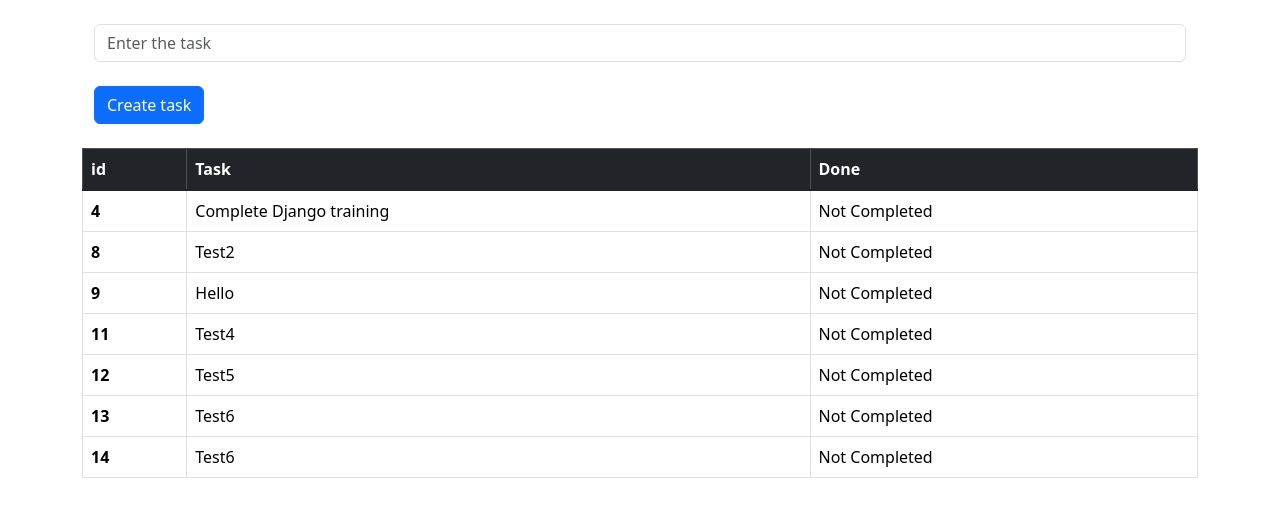
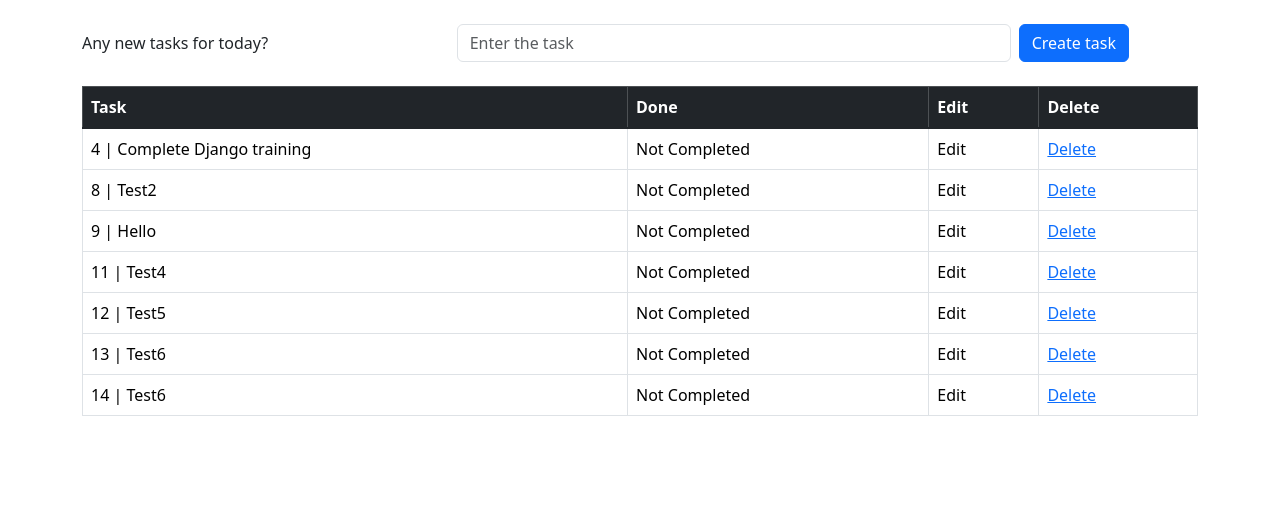
Before and after one commit to Poojan26/todo-list, a Django app: page /task/ in a window 1280 px wide. Shown: the part 65-582 px from the top of the page. Run offline with Django 5.2, Linux system fonts and the light colour scheme; data comes from the database, SQL or seed files in the repository; both versions use the stored data as it was after the commit.

Commit message:
Added delete functionality on rows and UI update

```diff
--- a/todolist_app/templates/todolist.html
+++ b/todolist_app/templates/todolist.html
@@ -10,7 +10,9 @@
     <br/>
 
     <div class="container">
+    {% if messages%}
         {% for message in messages%}
+
             <div class="alert alert-primary alert-dismissible fade show" role="alert">
                 {{message}}
                 <button type="button" class="btn-close" data-bs-dismiss="alert" aria-label="Close"></button>
@@ -18,44 +20,60 @@
 
 
         {%endfor%}
-    <form method = "POST">
+    {% endif %}
+
+
+    <form method="POST" class="row align-items-center g-2">
         {% csrf_token %}
-        <div class="container">
+
+        <!-- Label with Auto-Sized Column -->
+        <label class="col-lg-4 col-form-label">Any new tasks for today?</label>
+
+        <!-- Input Field Wrapped in a Column -->
+        <div class="col-md-6 col-lg-6">
             <input type="text" class="form-control" placeholder="Enter the task" name="task">
-        <br/>
-        <button type="submit" class="btn btn-primary">Create task</button>
+        </div>
+
+        <!-- Button with Auto Width -->
+        <div class="col-lg-2">
+            <button type="submit" class="btn btn-primary w-auto text-nowrap">Create task</button>
         </div>
     </form>
-</div>
+
     <br/>
 
-    <div class= "container">
     <table class="table table-bordered" >
         <thead class="table table-dark"  >
             <tr>
-                    <th scope="col">id</th>
                 <th scope="col">Task</th>
                 <th scope="col">Done</th>
+                <th scope="col">Edit</th>
+                <th scope="col">Delete</th>
                 </tr>
         </thead>
 
+
+
         <tbody class="table-group-divider">
+            {% if all_tasks%}
                 {% for obj in all_tasks %}
                     {% if obj.done%}
                         <tr class="table table-success">
-                            <th scope="row">{{obj.id}}</th>
-                            <td>{{obj.task}}</td>
+                            <td>{{obj.id}} | {{obj.task}}</td>
                             <td>Completed</td>
+                            <td>Edit</td>
+                            <td><a href="{% url 'delete_task' obj.id %}">Delete</a></td>
                         </tr>
                     {% else %}
                         <tr>
-                            <th scope="row">{{obj.id}}</th>
-                            <td>{{obj.task}}</td>
+                            <td>{{obj.id}} | {{obj.task}}</td>
                             <td>Not Completed</td>
+                            <td>Edit</td>
+                            <td><a href="{% url 'delete_task' obj.id %}">Delete</a></td>
                         </tr>
                     {% endif %}
-
                 {% endfor %}
+            {% endif %}
         </tbody>
     </table>
 </div>
--- a/todolist_app/urls.py
+++ b/todolist_app/urls.py
@@ -3,6 +3,7 @@ from todolist_app import views
 
 urlpatterns = [
     path('', views.todolist, name='todolist'),
+    path('delete/<task_id>', views.delete_task, name='delete_task'),
     path('contact', views.contact, name='contact'),
     path('about', views.about, name='about'),
 
--- a/todolist_app/views.py
+++ b/todolist_app/views.py
@@ -19,6 +19,12 @@ def todolist(request):
         return render(request,'todolist.html',{'all_tasks':all_tasks})
 
 
+def delete_task(request,task_id):
+    task = TaskList.objects.get(pk=task_id)
+    task.delete()
+    return redirect('todolist')
+
+
 
 def contact(request):
     context = {
```
Also changed, not shown: db.sqlite3. Lines whose indentation alone changed are shown as unchanged.
